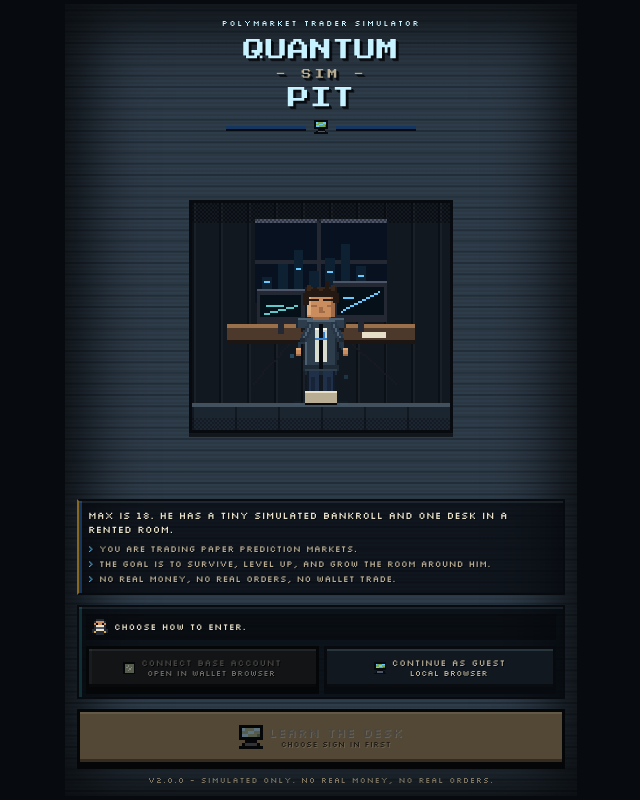
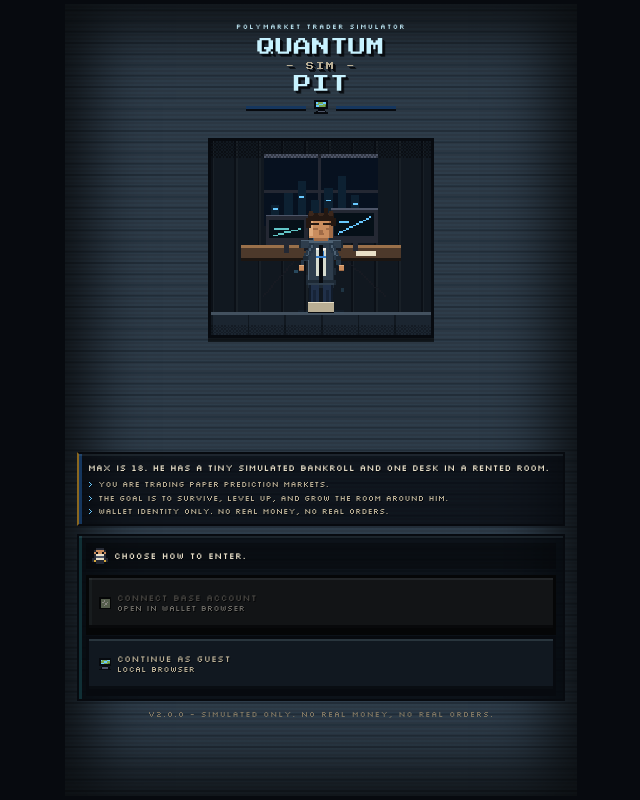
Before and after one commit to metamorphicc/Keep-The-Warden, a React (Vite) app: page / in a window 1280 px wide. Shown: the whole page, without its empty margins (319-959 px from the left). Built offline with nearby package versions, Linux system fonts and the light colour scheme.

Commit message:
final changes with registration

```diff
--- a/src/screens/BootScreen.tsx
+++ b/src/screens/BootScreen.tsx
@@ -71,6 +71,10 @@
     enterHall()
   }
 
+  useEffect(() => {
+    if (!onboarded && loginMethod !== null) enterHall()
+  }, [loginMethod, onboarded])
+
   const currentClass = traderClassById(traderClass)
   const telegramLabel = isTelegram() ? 'Continue with Telegram' : 'Continue as Guest'
   const telegramName = (() => {
@@ -81,7 +85,6 @@
     if (handle) return `@${handle}`
     return isTelegram() ? 'Telegram account' : 'Local browser'
   })()
-  const identityReady = loginMethod !== null
   const identityLine =
     loginMethod === 'base'
       ? `Base Account ${shortAddress(walletAddress)}`
@@ -98,9 +101,9 @@
     try {
       const wallet = await connectBaseAccount()
       setLoginIdentity('base', wallet)
+      setConnecting(false)
     } catch (err) {
       setAuthError(err instanceof Error ? err.message : 'Could not connect wallet.')
-    } finally {
       setConnecting(false)
     }
   }
@@ -131,7 +134,7 @@
 
       <canvas ref={canvasRef} className="boot__art" aria-hidden="true" />
 
-      <div className="boot__bottom">
+      <div className={`boot__bottom ${onboarded ? 'boot__bottom--resume' : 'boot__bottom--auth'}`}>
         {onboarded ? (
           <>
             <div className="boot__intro">
@@ -171,7 +174,7 @@
               <ul>
                 <li>You are trading paper prediction markets.</li>
                 <li>The goal is to survive, level up, and grow the room around him.</li>
-                <li>No real money, no real orders, no wallet trade.</li>
+                <li>Wallet identity only. No real money, no real orders.</li>
               </ul>
             </div>
 
@@ -205,16 +208,6 @@
               {authError ? <p className="boot__auth-error">{authError}</p> : null}
             </div>
 
-            <PixelButton
-              label="Learn the Desk"
-              icon="terminal"
-              variant="gold"
-              size="lg"
-              full
-              disabled={!identityReady}
-              sublabel={identityReady ? 'start onboarding' : 'choose sign in first'}
-              onClick={begin}
-            />
           </>
         )}
 
--- a/src/styles/screens.css
+++ b/src/styles/screens.css
@@ -168,9 +168,9 @@
   display: flex;
   flex-direction: column;
   align-items: center;
-  justify-content: space-between;
-  gap: 6px;
-  padding: 18px 16px calc(14px + var(--sa-bottom));
+  justify-content: flex-start;
+  gap: 18px;
+  padding: calc(22px + var(--sa-top)) 16px calc(28px + var(--sa-bottom));
   background-color: #070a0f;
   background-image:
     repeating-linear-gradient(180deg, rgba(104, 201, 255, 0.035) 0 2px, rgba(0, 0, 0, 0) 2px 4px),
@@ -192,13 +192,13 @@
   display: flex;
   flex-direction: column;
   align-items: center;
-  gap: 8px;
+  gap: 5px;
   flex: 0 0 auto;
 }
 
 .boot__eyebrow {
-  font-size: 8px;
-  letter-spacing: 0.22em;
+  font-size: 7px;
+  letter-spacing: 0.2em;
   color: var(--spirit-pale);
 }
 
@@ -206,9 +206,9 @@
   display: flex;
   flex-direction: column;
   align-items: center;
-  gap: 4px;
+  gap: 2px;
   font-family: var(--font-title);
-  font-size: 22px;
+  font-size: 18px;
   line-height: 1.25;
   font-weight: 400;
   text-transform: uppercase;
@@ -221,16 +221,16 @@
 }
 
 .boot__title-small {
-  font-size: 10px;
+  font-size: 8px;
   color: var(--bone-dim);
-  letter-spacing: 0.3em;
+  letter-spacing: 0.26em;
 }
 
 .boot__rule {
   display: flex;
   align-items: center;
   gap: 8px;
-  width: 190px;
+  width: 150px;
 }
 
 .boot__rule span {
@@ -243,7 +243,8 @@
 .boot__art {
   position: relative;
   flex: 0 1 auto;
-  width: 264px;
+  margin-top: 6px;
+  width: min(226px, 58vh);
   max-width: 100%;
   height: auto;
   border: var(--bd) solid var(--ink);
@@ -258,8 +259,16 @@
   display: flex;
   flex-direction: column;
   align-items: center;
-  gap: 10px;
+  gap: 8px;
   flex: 0 0 auto;
+}
+
+.boot__bottom--auth {
+  margin-top: clamp(28px, 12vh, 118px);
+}
+
+.boot__bottom--resume {
+  margin-top: auto;
 }
 
 .boot__line {
@@ -271,7 +280,7 @@
 
 .boot__intro {
   width: 100%;
-  padding: 8px 9px;
+  padding: 7px 9px;
   background: rgba(5, 8, 13, 0.72);
   border: 2px solid var(--ink);
   box-shadow:
@@ -282,7 +291,7 @@
 }
 
 .boot__intro p {
-  font-size: 10px;
+  font-size: 9px;
   line-height: 1.45;
   color: var(--bone);
 }
@@ -295,7 +304,7 @@
 }
 
 .boot__intro li {
-  font-size: 9px;
+  font-size: 8px;
   line-height: 1.35;
 }
 
@@ -345,14 +354,20 @@
 }
 
 .boot__auth-actions {
-  display: grid;
-  grid-template-columns: repeat(2, minmax(0, 1fr));
+  display: flex;
+  flex-direction: column;
   gap: 5px;
 }
 
 .boot__auth-actions .btn {
-  min-height: 44px;
-  padding: 6px 5px;
+  min-height: 56px;
+  padding: 8px 10px;
+  justify-content: flex-start;
+}
+
+.boot__auth-actions .btn__text {
+  align-items: flex-start;
+  text-align: left;
 }
 
 .boot__auth-actions .btn__label {
```
